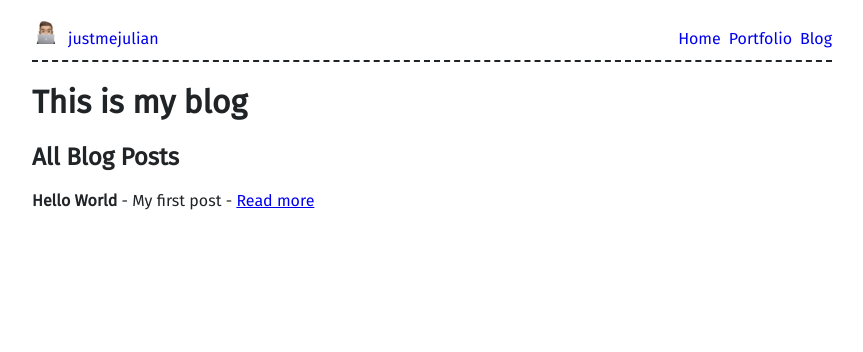
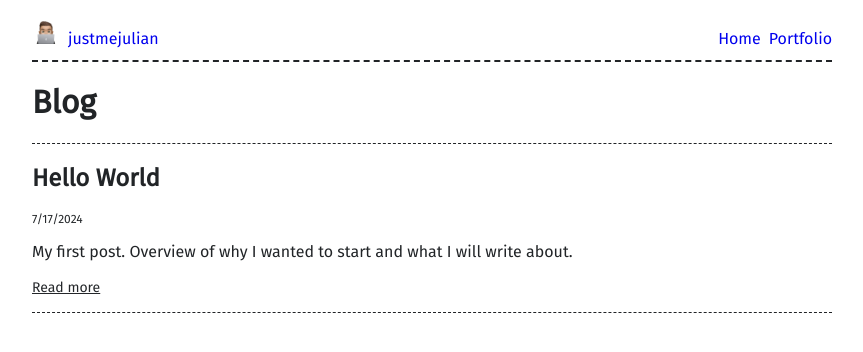
Before and after one commit to justmejulian/justmejulian.github.io, an Astro site: page /blog in a window 1280 px wide. Shown: the whole page, without its empty margins (208-1071 px from the left). Built offline with nearby package versions, Linux system fonts and the light colour scheme; Astro itself is replaced by a stand-in of ours.

Commit message:
remove link to blog for noW

```diff
--- a/src/components/Nav.astro
+++ b/src/components/Nav.astro
@@ -8,7 +8,7 @@ const { title } = Astro.props;
 const links = [
   { name: 'Home', href: '/' },
   { name: 'Portfolio', href: '/portfolio' },
-  { name: 'Blog', href: '/blog' },
+  // { name: 'Blog', href: '/blog' },
 ];
 ---
 
--- a/src/content/blog/helloworld.md
+++ b/src/content/blog/helloworld.md
@@ -1,6 +1,6 @@
 ---
 title: 'Hello World'
-description: 'My first post'
+description: 'My first post. Overview of why I wanted to start and what I will write about.'
 date: 2024-07-17
 tags: []
 ---
@@ -21,4 +21,4 @@ So I will try to write about things I learn and find useful. Maybe that will hel
 
 I have a couple notes in Obsidian that I can use as a starting point.
 
-Soo stay tuned...
+Let's see how this goes ...
--- a/src/pages/blog/index.astro
+++ b/src/pages/blog/index.astro
@@ -6,24 +6,51 @@ const allPosts = await getCollection('blog');
 ---
 
 <Layout>
-  <h1>This is my blog</h1>
-  <h2>All Blog Posts</h2>
+  <h1>Blog</h1>
   <div class="posts">
-  {allPosts.map((post) => (
-    <div class="post">
-      <p>
-        <strong>{post.data.title}</strong>
-        -
-        {post.data.description}
-        -
-        <a href={`/blog/${post.slug}`}>Read more</a>
-      </p>
-    </div>
-  ))}
+    {
+      allPosts.map((post) => (
+        <div class="post">
+          <h2>{post.data.title}</h2>
+          <p class="date">{post.data.date.toLocaleDateString()}</p>
+          <p> {post.data.description} </p>
+          <a class="readMore" href={`/blog/${post.slug}`}>
+            Read more
+          </a>
+        </div>
+      ))
+    }
   </div>
 </Layout>
 
 <style>
+  .post:first-of-type {
+    border-top: 1px dashed;
+  }
   .posts {
+    margin-top: 16px;
+    border-bottom: 1px dashed;
+    padding-bottom: 16px;
+    border-color: #212427;
+  }
+  .date {
+    font-size: 12px;
+    color: #24272a;
+  }
+  .readMore {
+    font-size: 14px;
+    color: #24272a;
+  }
+
+  @media (prefers-color-scheme: dark) {
+    .posts {
+      border-color: #ffffff;
+    }
+    .date {
+      color: #fcfcfc;
+    }
+    .readMore {
+      color: #fcfcfc;
+    }
   }
 </style>
```
